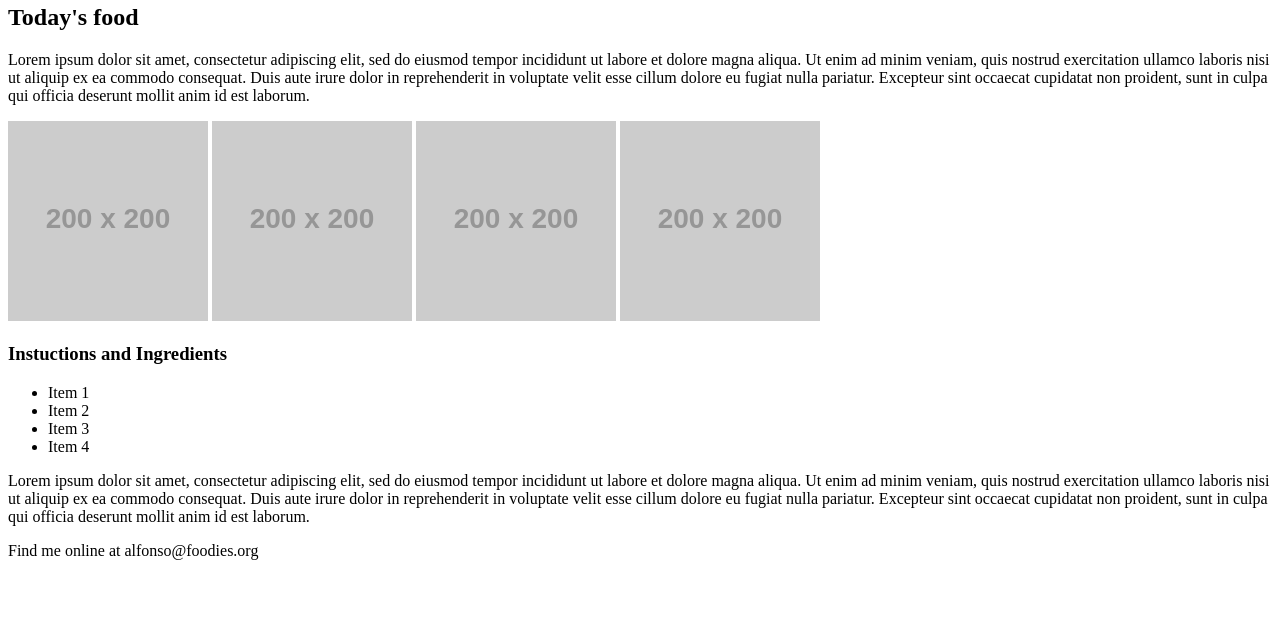
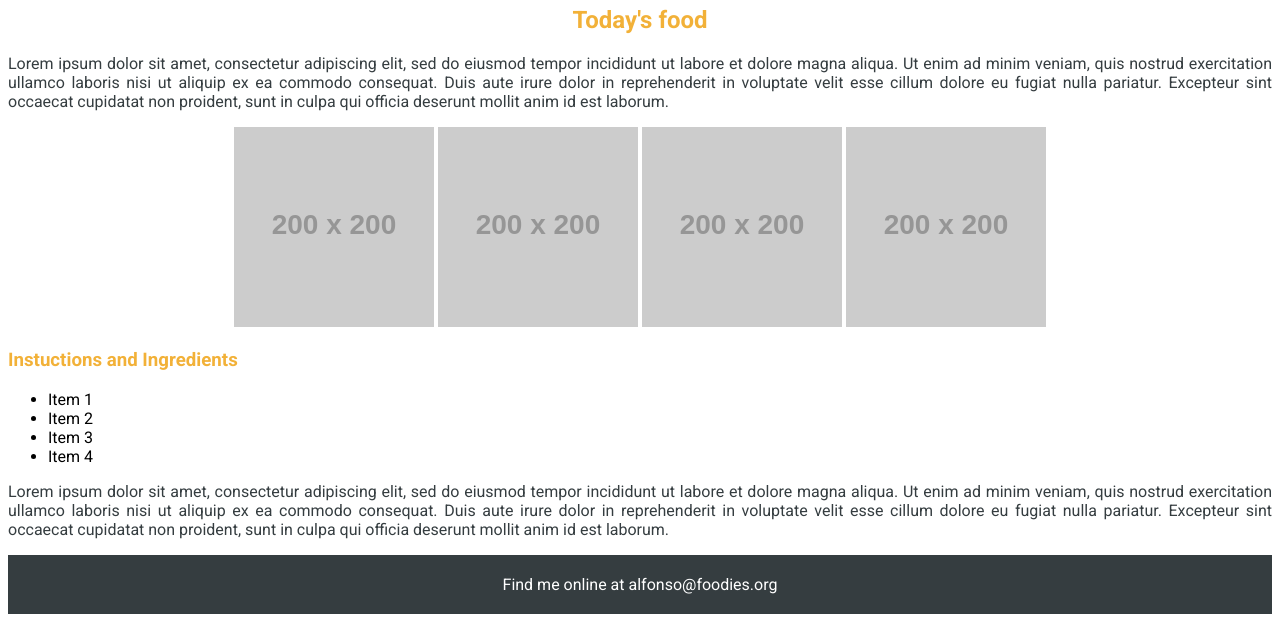
Before and after one commit to acanady/foodies, a plain HTML site: page index.html in a window 1280 px wide. Shown: the part 247-877 px from the top of the page. Before the commit the page ends 823 px from the top, so only its background shows below. Drawn offline with Linux system fonts and the light colour scheme; placeholder pictures from the web are drawn by us.

Commit message:
added new css, changed background colors and styled paragraphs and well as added new footer style

```diff
--- /dev/null
+++ b/css/style.css
@@ -0,0 +1,46 @@
+html {
+    margin: 0;
+}
+
+p {
+    color:#353D40;
+    text-align: justify;
+}
+
+body {
+    background-color: white;
+    font-family: 'Roboto', sans-serif;
+}
+
+h1{
+    color:#003F63;
+    background-color:#D9D9D9
+}
+
+h2, h3{
+    color: #F2B138;
+
+}
+
+#tfood {
+
+    text-align: center;
+}
+
+#tfood p {
+    text-align: justify;
+}
+
+.instructions{
+
+}
+
+footer {
+    background-color: #353D40
+}
+
+footer p {
+    color:white;
+    text-align: center;
+    padding:20px;
+}
--- a/index-2.html
+++ b/index.html
@@ -2,7 +2,11 @@
 <html>
     <head>
         <title>Food Blog</title>
+        <link rel="stylesheet" href="css/style.css">
+        <link rel="preconnect" href="https://fonts.gstatic.com">
+<link href="https://fonts.googleapis.com/css2?family=Roboto:ital,wght@0,400;0,700;1,400;1,700&display=swap" rel="stylesheet">
     </head>
+
     <body>
         <main>
             <nav>
@@ -16,7 +20,7 @@
             </nav>
 
             <h1>Foodies</h1>
-            <section>
+            <section id="tfood">
                 <h2>Today's food</h2>
                 <p>Lorem ipsum dolor sit amet, consectetur adipiscing elit, sed do eiusmod tempor incididunt ut labore et dolore magna aliqua. Ut enim ad minim veniam, quis nostrud exercitation ullamco laboris nisi ut aliquip ex ea commodo consequat. Duis aute irure dolor in reprehenderit in voluptate velit esse cillum dolore eu fugiat nulla pariatur. Excepteur sint occaecat cupidatat non proident, sunt in culpa qui officia deserunt mollit anim id est laborum.</p>
 
@@ -26,7 +30,7 @@
                 <img src="https://via.placeholder.com/200x200">
             </section>
 
-            <section>
+            <section class ="instructions">
                 <h3> Instuctions and Ingredients</h3>
                 <ul>
                     <li>Item 1</li>
```
